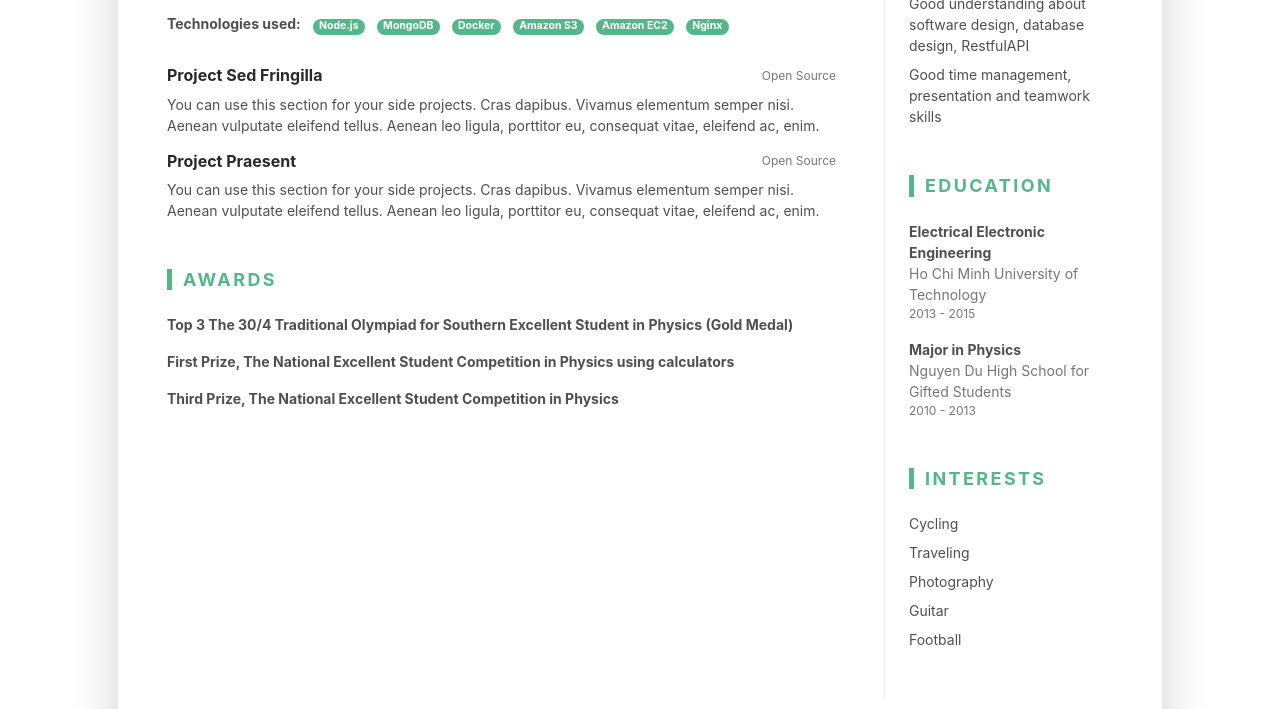
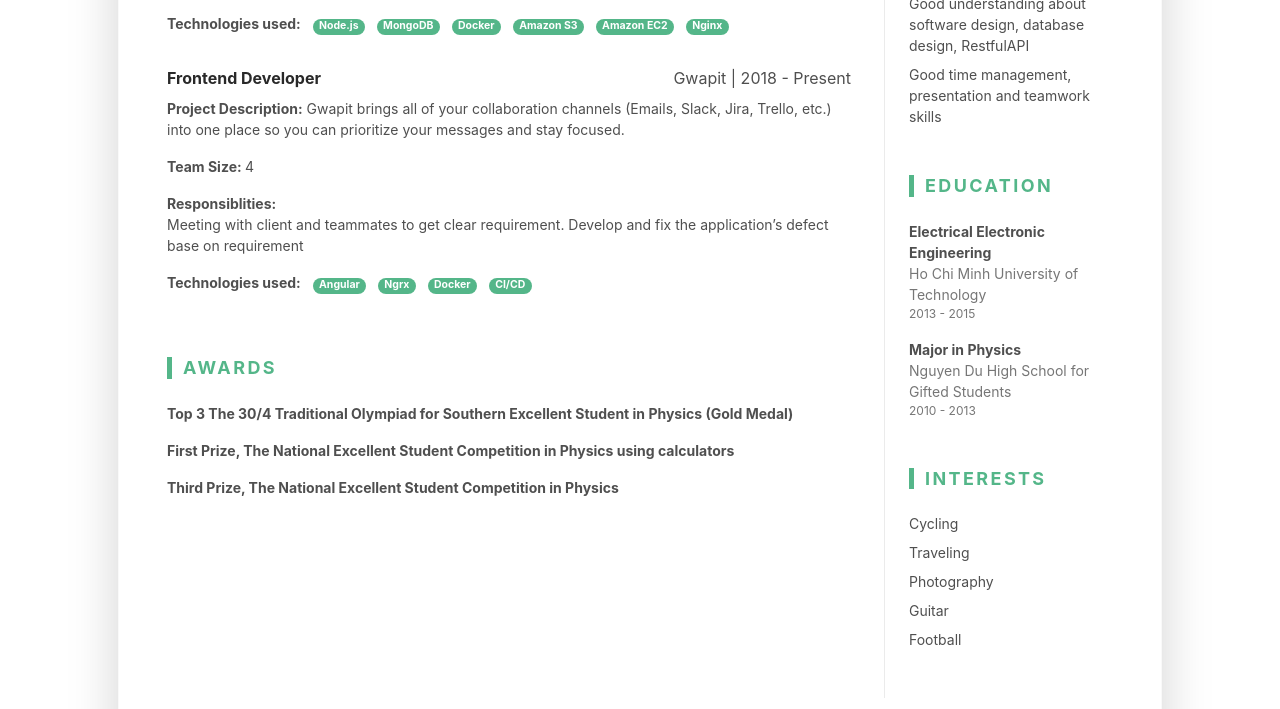
Before and after one commit to dendosg/cv, a plain HTML site: page index.html in a window 1280 px wide. Shown: the part 1175-1884 px from the top of the page. Drawn offline with Linux system fonts and the light colour scheme.

Commit message:
add project Gwapit

```diff
--- a/index.html
+++ b/index.html
@@ -119,28 +119,33 @@
 
 									</div>
 								</div><!--//item-->
-								<div class="item">
+								<div class="item mb-3">
 									<div class="item-heading row align-items-center mb-2">
-										<h4 class="item-title col-12 col-md-6 col-lg-8 mb-2 mb-md-0">Project Sed Fringilla</h4>
-										<div class="item-meta col-12 col-md-6 col-lg-4 text-muted text-left text-md-right">Open Source</div>
+										<h4 class="item-title col-12 col-md-6 col-lg-8 mb-2 mb-md-0">Frontend Developer</h4>
+										<div class="ml-auto">Gwapit | 2018 - Present</div>
+									</div>
+									<div class="item-content">
+										<p>
+											<span class="font-weight-bold">Project Description:</span>
+											Gwapit brings all of your collaboration channels (Emails, Slack, Jira, Trello, etc.) into one place so you can prioritize your messages and stay focused.
+										</p>
+										<p><span class="font-weight-bold">Team Size: </span>4</p>
+										<p>
+											<div class="font-weight-bold"> Responsiblities: </div>Meeting with client and teammates to get clear requirement. Develop and fix the application’s defect base on requirement
+										</p>
+
+
+										<ul class="list-inline">
+											<li class="list-inline-item">
+												<p class="font-weight-bold">Technologies used:</p>
+											</li>
+											<li class="list-inline-item"><span class="badge badge-primary badge-pill">Angular</span></li>
+											<li class="list-inline-item"><span class="badge badge-primary badge-pill">Ngrx</span></li>
+											<li class="list-inline-item"><span class="badge badge-primary badge-pill">Docker</span></li>
+											<li class="list-inline-item"><span class="badge badge-primary badge-pill">CI/CD</span></li>
+										</ul>
 
 									</div>
-									<div class="item-content">
-										<p>You can use this section for your side projects. Cras dapibus. Vivamus elementum semper nisi. Aenean vulputate eleifend tellus. Aenean leo ligula, porttitor eu, consequat vitae, eleifend ac, enim.</p>
-
-									</div>
-								</div><!--//item-->
-								<div class="item">
-									<div class="item-heading row align-items-center mb-2">
-										<h4 class="item-title col-12 col-md-6 col-lg-8 mb-2 mb-md-0">Project Praesent </h4>
-										<div class="item-meta col-12 col-md-6 col-lg-4 text-muted text-left text-md-right">Open Source</div>
-
-									</div>
-									<div class="item-content">
-										<p>You can use this section for your side projects. Cras dapibus. Vivamus elementum semper nisi. Aenean vulputate eleifend tellus. Aenean leo ligula, porttitor eu, consequat vitae, eleifend ac, enim.</p>
-
-									</div>
-								</div><!--//item-->
 							</section><!--//project-section-->
 
 							<section class="project-section py-3">
```
